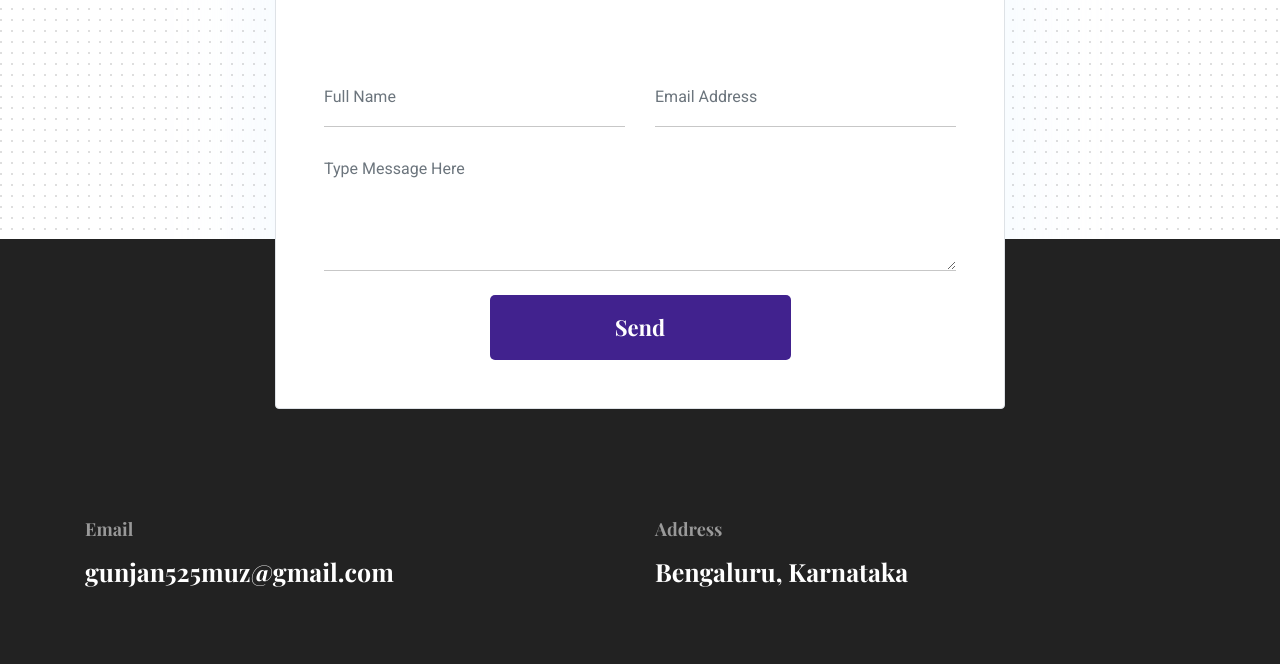
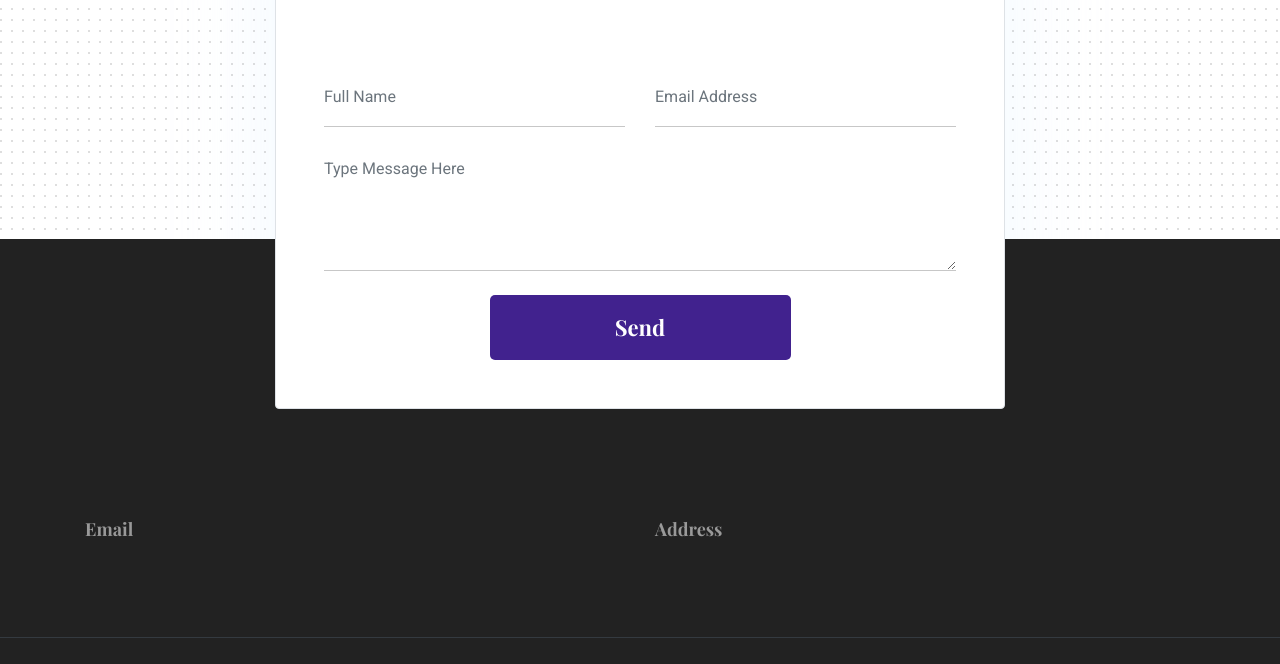
Before and after one commit to KarnGunjan/portfolio_gunjan.github.io, a website: page index.html in a window 1280 px wide. Shown: the part 3833-4497 px from the top of the page. Drawn offline with nearby package versions, Linux system fonts and the light colour scheme.

Commit message:
Update index.html

```diff
--- a/index.html
+++ b/index.html
@@ -496,14 +496,13 @@
           <div class="row">
             <div class="col-md-6">
               <h5 class="text-light">Email</h5>
-              <p class="text-white paragraph-lg font-secondary">
-                gunjan525muz@gmail.com
+              <p class="text-white paragraph-lg font-secondary"
               </p>
             </div>
             <div class="col-md-6">
               <h5 class="text-light">Address</h5>
               <p class="text-white paragraph-lg font-secondary">
-                Bengaluru, Karnataka
+
               </p>
             </div>
           </div>
```
